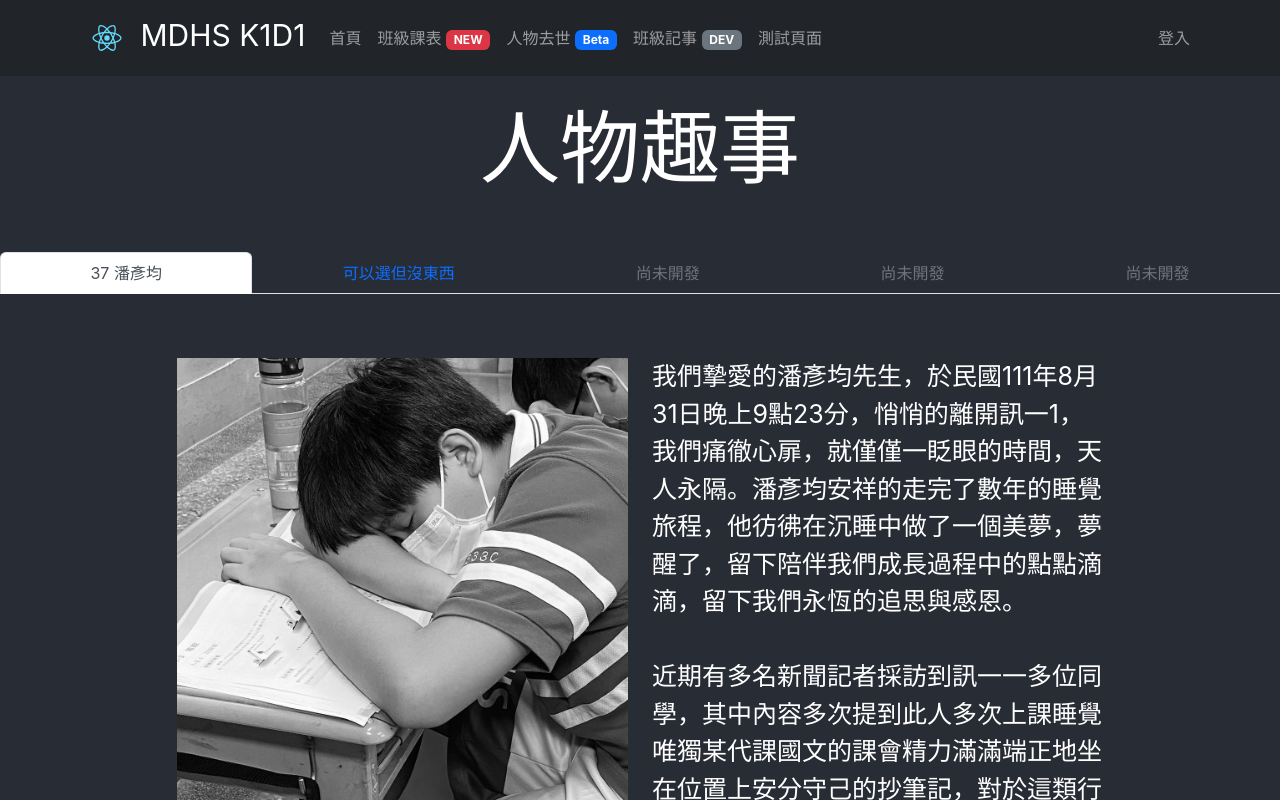
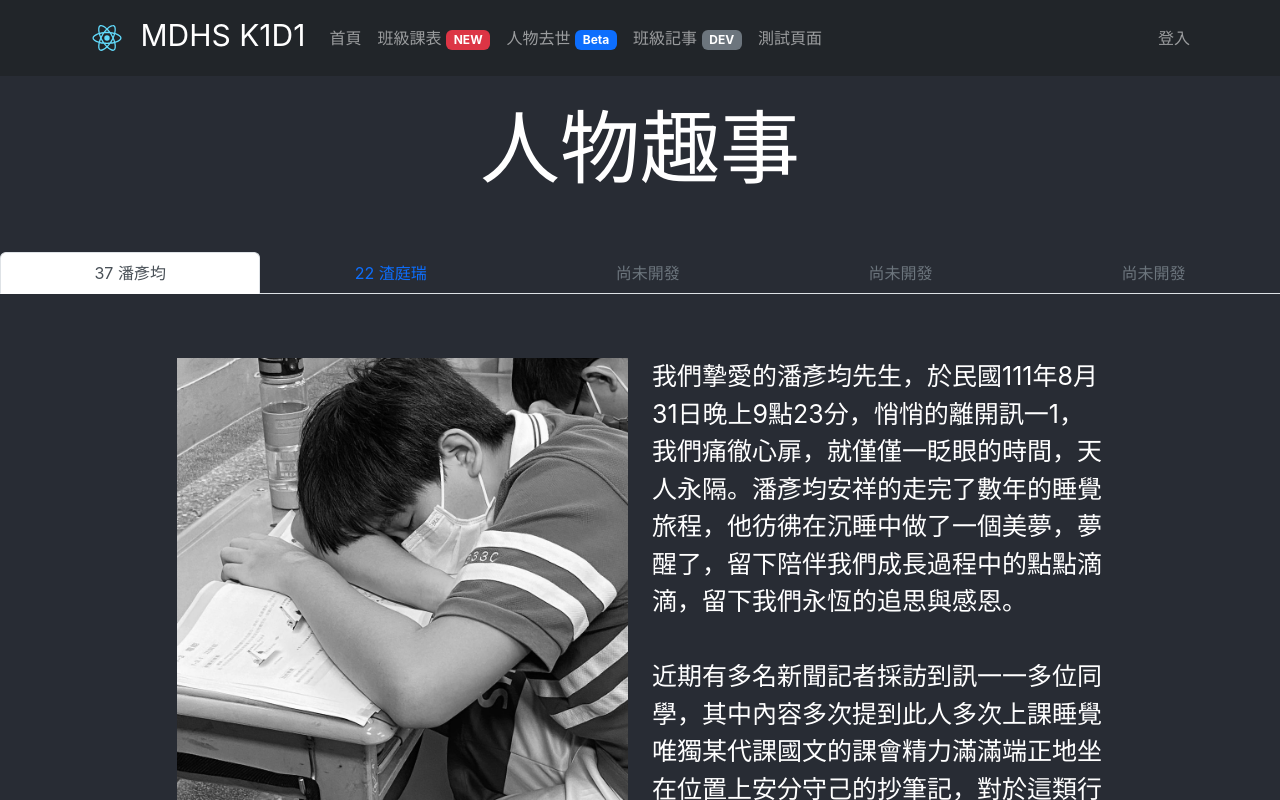
Before and after one commit to HACO8888/MDHS-KD1-WEB, a React (Create React App) app: page /people in a window 1280 px wide. Shown: the top 800 px of the page. Built offline with nearby package versions, Linux system fonts and the light colour scheme.

Commit message:
Update index.js

```diff
--- a/src/pages/People/index.js
+++ b/src/pages/People/index.js
@@ -29,11 +29,11 @@ export default function People() {
                     <Container>
                         <Row>
                             <Col sm={5}><img src="/pictures/潘彥均.jpg" className='people-photo' /></Col>
-                            <Col sm={5}><p className='people-info'>我們摯愛的潘彥均先生，於民國111年8月31日晚上9點23分，悄悄的離開訊一1，我們痛徹心扉，就僅僅一眨眼的時間，天人永隔。潘彥均安祥的走完了數年的睡覺旅程，他彷彿在沉睡中做了一個美夢，夢醒了，留下陪伴我們成長過程中的點點滴滴，留下我們永恆的追思與感恩。<br /><br />近期有多名新聞記者採訪到訊一一多位同學，其中內容多次提到此人多次上課睡覺唯獨某代課國文的課會精力滿滿端正地坐在位置上安分守己的抄筆記，對於這類行為本班班長、副班長、風紀股長、資訊股長、事務股長、垃圾股長、廢物股長僅代表全體同學前烈譴責這位潘同學！！！！<br /><br />經過爆料公設多次採證後證實潘同學在遭到譴責後並無悔改之心並且選擇繼續爛繼續睡覺，此類行為將未受到眾多同學之討厭！！！！！！！！</p></Col>
+                            <Col sm={5}><p className='people-info'>我們摯愛的潘彥均先生，於民國111年8月31日晚上9點23分，悄悄的離開訊一1，我們痛徹心扉，就僅僅一眨眼的時間，天人永隔。潘彥均安祥的走完了數年的睡覺旅程，他彷彿在沉睡中做了一個美夢，夢醒了，留下陪伴我們成長過程中的點點滴滴，留下我們永恆的追思與感恩。<br /><br />近期有多名新聞記者採訪到訊一一多位同學，其中內容多次提到此人多次上課睡覺唯獨某代課國文的課會精力滿滿端正地坐在位置上安分守己的抄筆記，對於這類行為本班班長、副班長、風紀股長、資訊股長、事務股長、垃圾股長、廢物股長僅代表全體同學強烈譴責這位潘同學！！！！<br /><br />經過爆料公設多次採證後證實潘同學在遭到譴責後並無悔改之心並且選擇繼續爛繼續睡覺，此類行為將會受到眾多同學之討厭！！！！！！！！</p></Col>
                         </Row>
                     </Container>
                 </Tab>
-                <Tab eventKey="0" title="可以選但沒東西">
+                <Tab eventKey="22" title="22 渣庭瑞">
                     <Container>
                         <Row>
                             <Col sm={5}><img src="" className='people-photo' /></Col>
```
